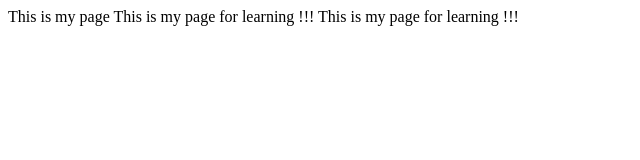
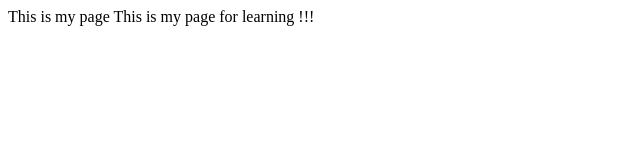
Before and after one commit to Ravich2410/Ravitestubuntu, a plain HTML site: page index.html in a window 1280 px wide. Shown: the whole page, without its empty margins (0-640 px from the left). Drawn offline with Linux system fonts and the light colour scheme.

```diff
--- a/index.html
+++ b/index.html
@@ -1,5 +1,4 @@
 <html>
 <head> This is my page </head>
 <body> This is my page for learning !!!</body>
-<body> This is my page for learning !!!</body>
 </html>
```
